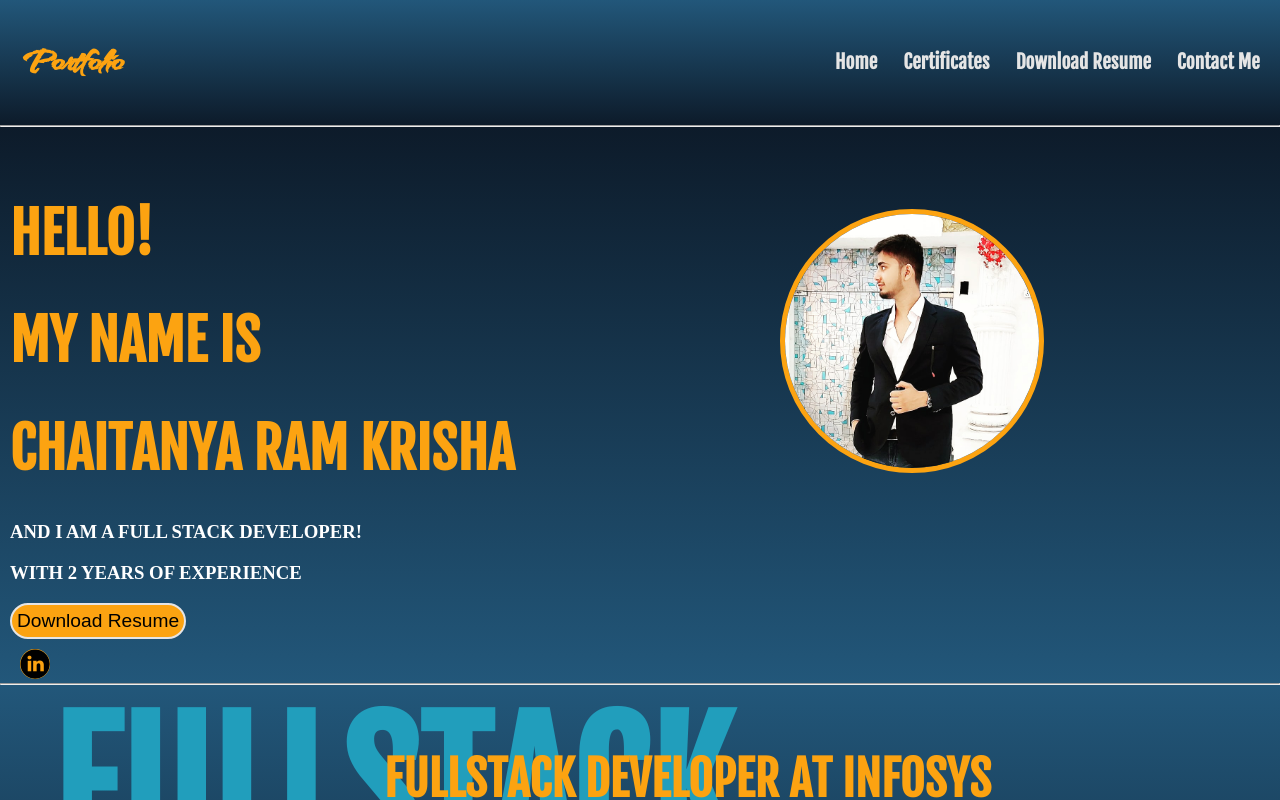
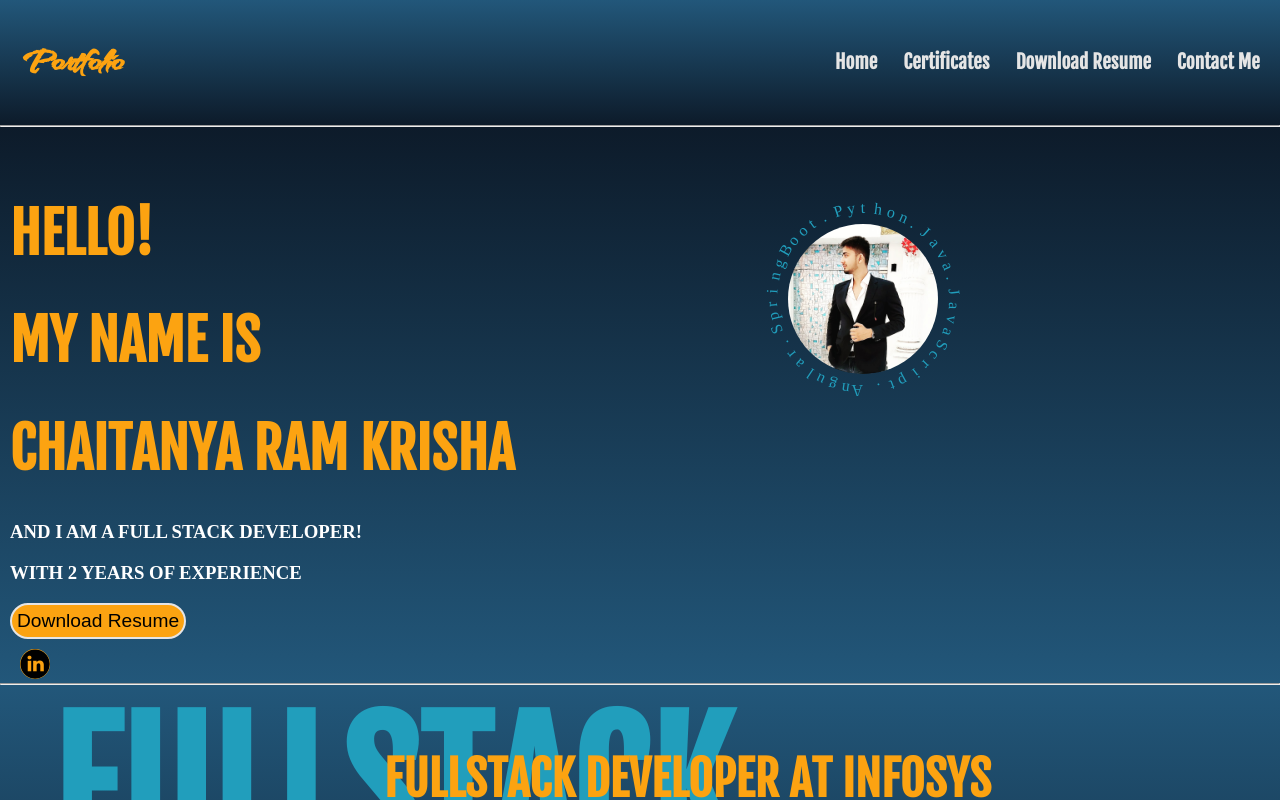
Before and after one commit to chaitanyacrk03/portfolio-_crk, an Angular app: page / in a window 1280 px wide. Shown: the top 800 px of the page. Built offline with nearby package versions, Linux system fonts and the light colour scheme.

Commit message:
circle rotate text

```diff
--- a/src/app/achievements/achievement-card/achievement-card.component.css
+++ b/src/app/achievements/achievement-card/achievement-card.component.css
@@ -19,7 +19,7 @@
     align-items : center;
     justify-content : center;
     flex-warp : warp;
-    padding : 30px;
+
   }
 
   .container .card {
--- a/src/app/achievements/achievements.component.css
+++ b/src/app/achievements/achievements.component.css
@@ -1,11 +1,12 @@
 h1{
     font-family: 'Fjalla One', cursive;
     font-size: 350%;
-
     padding-top: 0;
     margin-top: 0;
     color: #fca311;
+    margin-bottom:0;
 }
 div{
     background:linear-gradient(to top,#22577a 0%, #0d1b2a 100%);
+    height:80vh;
 }
--- a/src/app/screens/home/home.component.html
+++ b/src/app/screens/home/home.component.html
@@ -21,11 +21,15 @@
                         Download Resume
                     </button>
             </div>
+            <div class="circle">
+                <div class="logo"></div>
+                <div class="text" >
+                    <span *ngFor="let datas of dataFrag; index as i" class="span{{i}}">
+                        <p>{{datas}}</p>
+                    </span>
+                </div>
 
-            <div class="jump"  style="width: 20%;height: 20%">
-                <img class="me" src="../../../assets/images/Me.jpg" alt="">
             </div>
-            <div></div>
         </div>
 
         <a href="https://www.linkedin.com/in/chaitanya-ram-krishna-a6b654172/" target="_blank">
--- a/src/app/screens/home/home.component.css
+++ b/src/app/screens/home/home.component.scss
@@ -112,3 +112,56 @@ hr{
     position:absolute;
     z-index: -1;
 }
+.circle{
+    position:relative;
+    width: 200px;
+    height:200px;
+    /* background: #219ebc; */
+    border-radius: 50%;
+    display: flex;
+    justify-content: center;
+    align-items: center;
+}
+.logo{
+    display: flex;
+    position: absolute;
+    width: 150px;
+    height: 150px;
+    background: url("../../../assets/images/Me.jpg");
+    background-size: cover;
+    border-radius: 50%;
+}
+.text{
+    position: absolute;
+    width: 100%;
+    height: 100%;
+    display: flex;
+    color:#219ebc;
+    animation: rotateText 10s linear infinite;
+}
+@keyframes rotateText{
+    0%{
+        transform: rotate(360deg);
+    }
+    100%{
+        transform:rotate(0deg)
+    }
+}
+.text span{
+    position: absolute;
+    left: 50%;
+    font-size: 100%;
+
+    transform-origin: 0 100px;
+}
+.text p{
+    margin: 0;
+}
+.circle{
+    margin-right:25%;
+}
+@for $i from 0 through 47{
+    .span#{$i}{
+        transform: rotate(($i)*8.5deg);
+    }
+}
--- a/src/app/screens/home/home.component.ts
+++ b/src/app/screens/home/home.component.ts
@@ -3,12 +3,21 @@ import { Component, Input, OnInit } from '@angular/core';
 @Component({
   selector: 'app-home',
   templateUrl: './home.component.html',
-  styleUrls: ['./home.component.css']
+  styleUrls: ['./home.component.scss']
 })
 export class HomeComponent implements OnInit {
   constructor() { }
+data=[]
+dataFrag=[]
+  ngOnInit(): void {
+   this.data= ["Angular.", "SpringBoot.", "Python.", "Java.", "JavaScript."]
+   this.data.forEach((ele)=>{
+    var letter=ele.split("")
+    for(let i of letter){
+      this.dataFrag.push(i)
+    }
+   })
+   let val=this.dataFrag;
 
-  ngOnInit(): void {
   }
-
 }
--- a/src/styles.css
+++ b/src/styles.css
@@ -7,9 +7,13 @@
     src: local("Fjalla One"), url(./assets/fonts/FjallaOne-Regular.ttf) format("truetype");
 }
 body{
-    margin: 0;
-    padding: none ;
+    width: 100%;
+    height: 100%;
+    margin: 0px;
+    padding: 0px;
+    overflow-x: hidden;
 }
 button:hover{
     cursor: pointer;
+
 }
```
